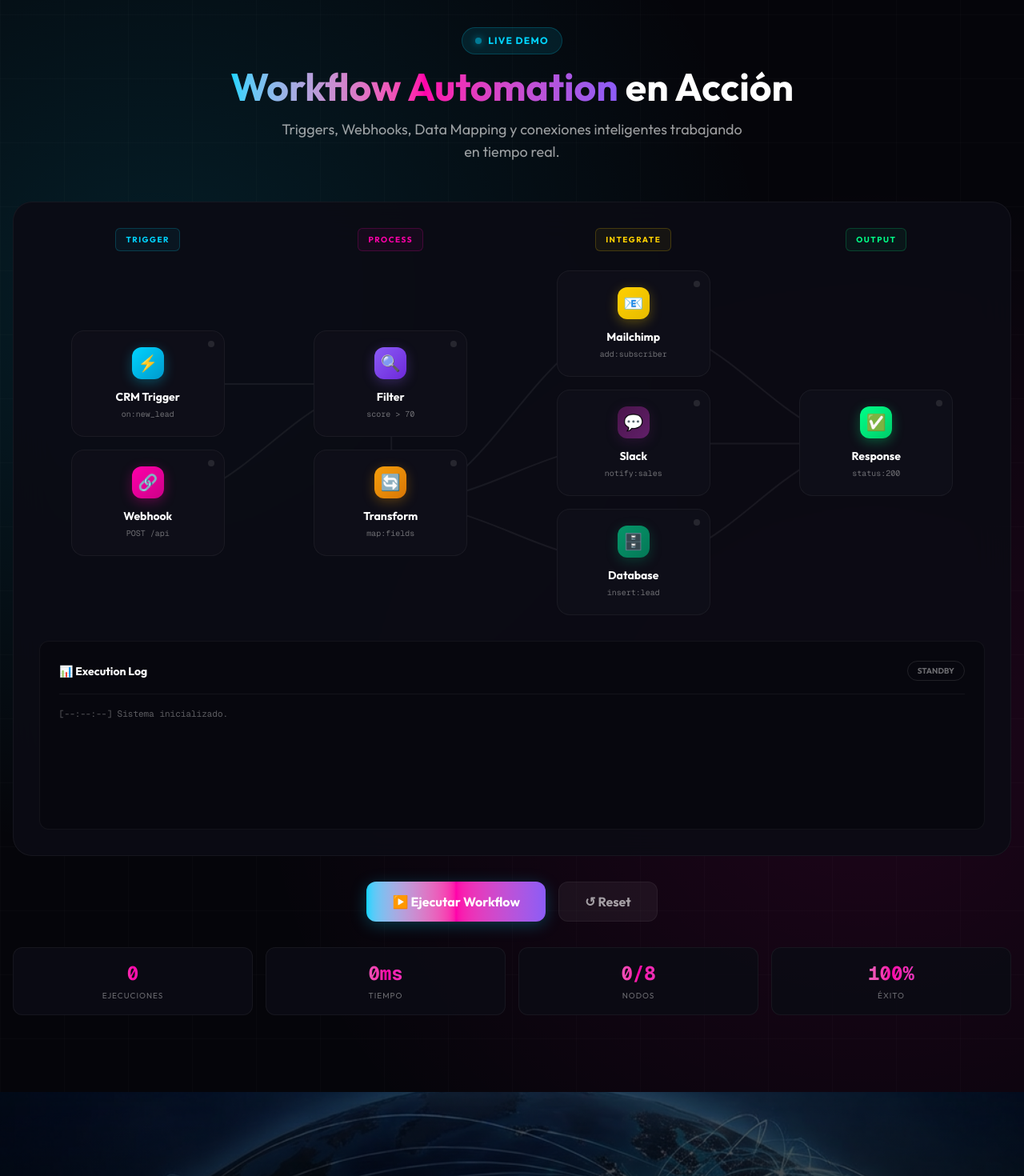
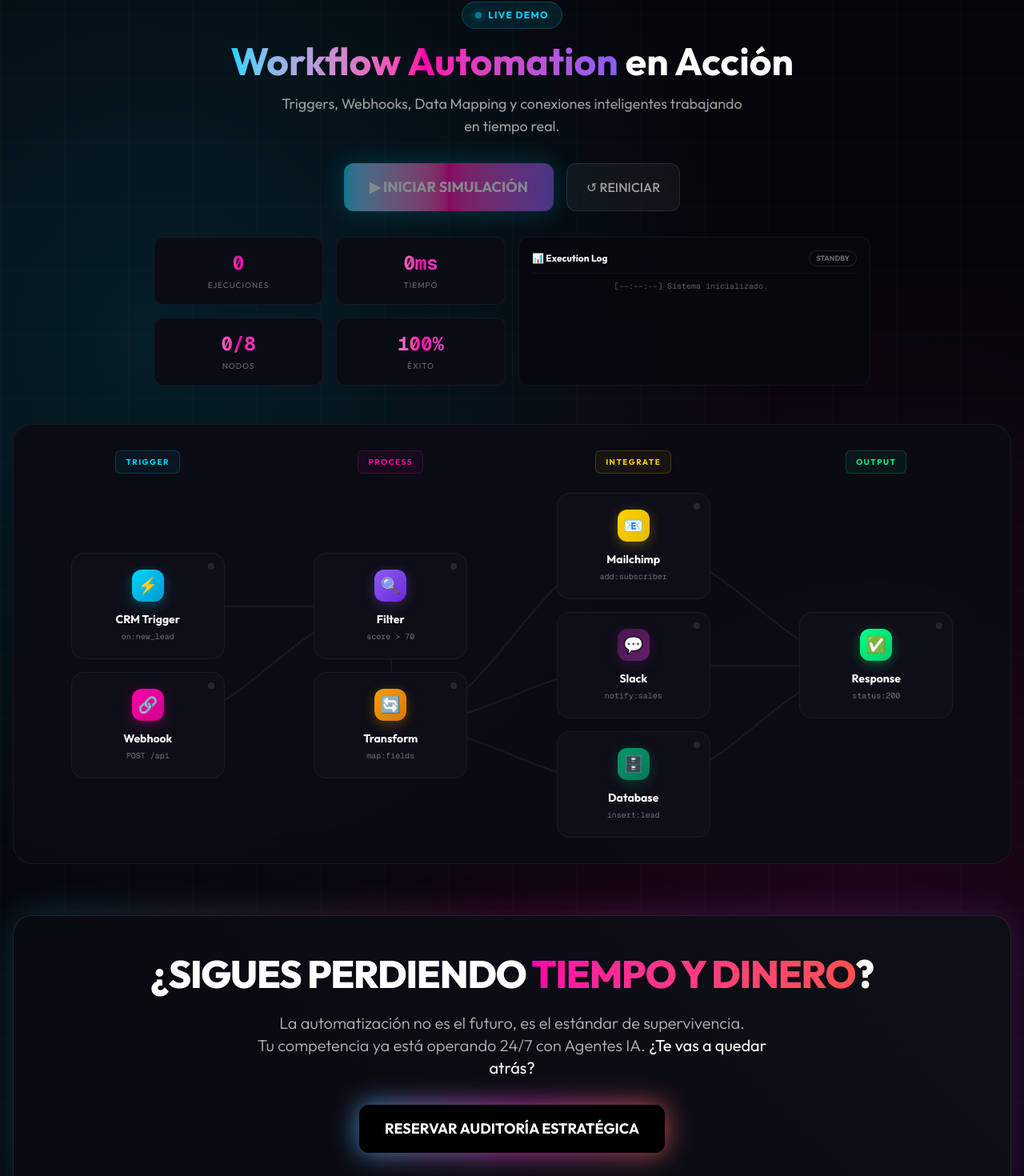
Before and after one commit to zapatacreativo-bit/eternal-test, a Next.js app: page / in a window 1280 px wide. Shown: the part 6215-7685 px from the top of the page at 80% size. Built offline with nearby package versions, Linux system fonts and the light colour scheme.

Commit message:
feat: content updates

```diff
--- a/components/sections/WorkflowSimulation.tsx
+++ b/components/sections/WorkflowSimulation.tsx
@@ -320,7 +320,7 @@
     };
 
     return (
-        <section className="py-24 px-4 bg-[#05050a] text-white overflow-hidden relative">
+        <section className="py-12 md:py-16 px-4 bg-[#05050a] text-white overflow-hidden relative">
             <style jsx>{`
                 .tier-label.cyan { color: ${CONFIG.colors.cyan}; border: 1px solid rgba(0,212,255,0.2); background: rgba(0,212,255,0.05); }
                 .tier-label.magenta { color: ${CONFIG.colors.magenta}; border: 1px solid rgba(255,0,170,0.2); background: rgba(255,0,170,0.05); }
@@ -352,9 +352,57 @@
                     <h2 className="text-4xl md:text-5xl font-bold mb-4">
                         <span className="bg-clip-text text-transparent bg-gradient-to-r from-[#00d4ff] via-[#ff00aa] to-[#8b5cf6]">Workflow Automation</span> en Acción
                     </h2>
-                    <p className="text-white/60 max-w-xl mx-auto text-lg">
+                    <p className="text-white/60 max-w-xl mx-auto text-lg mb-8">
                         Triggers, Webhooks, Data Mapping y conexiones inteligentes trabajando en tiempo real.
                     </p>
+
+                    {/* Controls (Moved Up) */}
+                    <div className="flex justify-center gap-4 flex-wrap relative z-20">
+                        <button
+                            onClick={run}
+                            disabled={isRunning}
+                            className="px-8 py-4 rounded-xl bg-gradient-to-r from-[#00d4ff] via-[#ff00aa] to-[#8b5cf6] text-white font-bold text-lg shadow-[0_0_30px_rgba(0,212,255,0.4)] hover:shadow-[0_0_50px_rgba(255,0,170,0.6)] hover:scale-105 active:scale-95 transition-all disabled:opacity-50 disabled:hover:scale-100 disabled:hover:shadow-none animate-pulse hover:animate-none"
+                        >
+                            {isRunning ? "EJECUTANDO..." : "▶ INICIAR SIMULACIÓN"}
+                        </button>
+                        <button
+                            onClick={reset}
+                            className="px-6 py-4 rounded-xl bg-white/5 border border-white/10 text-white/60 font-medium hover:bg-white/10 hover:text-white transition-all backdrop-blur-md"
+                        >
+                            ↺ REINICIAR
+                        </button>
+                    </div>
+
+                    {/* Execution Dashboard (Moved Here) */}
+                    <div className="mt-8 grid grid-cols-1 lg:grid-cols-2 gap-4 max-w-4xl mx-auto">
+
+                        {/* Stats Grid */}
+                        <div className="grid grid-cols-2 gap-4">
+                            <StatCard label="Ejecuciones" value={stats.exec} />
+                            <StatCard label="Tiempo" value={stats.time} />
+                            <StatCard label="Nodos" value={stats.nodes} />
+                            <StatCard label="Éxito" value={stats.success} />
+                        </div>
+
+                        {/* Log Panel */}
+                        <div className="bg-[#08080f]/95 border border-white/5 rounded-xl p-4 flex flex-col h-full min-h-[140px]">
+                            <div className="flex justify-between items-center mb-2 border-b border-white/5 pb-2">
+                                <h4 className="font-bold text-white text-xs flex items-center gap-2">📊 Execution Log</h4>
+                                <span className={cn(
+                                    "text-[9px] uppercase font-bold px-2 py-0.5 rounded-full border",
+                                    execStatus === "Standby" ? "border-white/10 text-white/40" :
+                                        execStatus === "Running..." ? "border-[#00d4ff]/20 bg-[#00d4ff]/5 text-[#00d4ff]" :
+                                            "border-[#00ff88]/20 bg-[#00ff88]/5 text-[#00ff88]"
+                                )}>
+                                    {execStatus}
+                                </span>
+                            </div>
+                            <div ref={logContainerRef} className="flex-1 overflow-y-auto font-mono text-[10px] space-y-1 pr-2 scrollbar-thin scrollbar-thumb-white/10 scrollbar-track-transparent">
+                                <div className="text-white/35">[--:--:--] Sistema inicializado.</div>
+                            </div>
+                        </div>
+
+                    </div>
                 </div>
 
                 {/* Canvas */}
@@ -412,50 +460,39 @@
                         />
                     ))}
 
-                    {/* Data Panel */}
-                    <div className="mt-8 bg-[#08080f]/95 border border-white/5 rounded-xl p-6">
-                        <div className="flex justify-between items-center mb-4 border-b border-white/5 pb-4">
-                            <h4 className="font-bold text-white text-sm flex items-center gap-2">📊 Execution Log</h4>
-                            <span className={cn(
-                                "text-[10px] uppercase font-bold px-3 py-1 rounded-full border",
-                                execStatus === "Standby" ? "border-white/10 text-white/40" :
-                                    execStatus === "Running..." ? "border-[#00d4ff]/20 bg-[#00d4ff]/5 text-[#00d4ff]" :
-                                        "border-[#00ff88]/20 bg-[#00ff88]/5 text-[#00ff88]"
-                            )}>
-                                {execStatus}
-                            </span>
-                        </div>
-                        <div ref={logContainerRef} className="h-32 overflow-y-auto font-mono text-[11px] space-y-2 pr-2 scrollbar-thin scrollbar-thumb-white/10 scrollbar-track-transparent">
-                            <div className="text-white/35">[--:--:--] Sistema inicializado.</div>
-                        </div>
-                    </div>
+
 
                 </div>
 
-                {/* Controls */}
-                <div className="flex justify-center gap-4 mt-8 flex-wrap">
-                    <button
-                        onClick={run}
-                        disabled={isRunning}
-                        className="px-8 py-3 rounded-xl bg-gradient-to-r from-[#00d4ff] via-[#ff00aa] to-[#8b5cf6] text-white font-bold shadow-[0_4px_20px_rgba(0,212,255,0.25)] hover:shadow-[0_8px_30px_rgba(0,212,255,0.35)] hover:-translate-y-0.5 transition-all disabled:opacity-50 disabled:hover:translate-y-0"
-                    >
-                        ▶️ Ejecutar Workflow
-                    </button>
-                    <button
-                        onClick={reset}
-                        className="px-8 py-3 rounded-xl bg-white/5 border border-white/5 text-white/60 font-bold hover:bg-white/10 hover:text-white transition-all"
-                    >
-                        ↺ Reset
-                    </button>
+                {/* Aggressive CTA Banner */}
+                <div className="relative mt-16 group">
+                    <div className="absolute inset-0 bg-gradient-to-r from-[#00d4ff] via-[#ff00aa] to-[#8b5cf6] rounded-3xl opacity-20 blur-xl group-hover:opacity-30 transition-opacity" />
+                    <div className="relative bg-[#0a0a12] border border-white/10 rounded-3xl p-8 md:p-12 text-center overflow-hidden">
+
+                        {/* Background Beams */}
+                        <div className="absolute top-0 left-0 w-full h-full bg-[linear-gradient(45deg,transparent_25%,rgba(255,255,255,0.02)_50%,transparent_75%,transparent_100%)] bg-[length:250%_250%] animate-[shimmer_3s_infinite]" />
+
+                        <h3 className="text-3xl md:text-5xl font-extrabold text-white mb-6 tracking-tight">
+                            ¿SIGUES PERDIENDO <span className="text-transparent bg-clip-text bg-gradient-to-r from-[#ff00aa] to-[#ff4d4d]">TIEMPO Y DINERO</span>?
+                        </h3>
+                        <p className="text-lg md:text-xl text-white/70 max-w-2xl mx-auto mb-8 font-light">
+                            La automatización no es el futuro, es el estándar de supervivencia. <br className="hidden md:block" />
+                            Tu competencia ya está operando 24/7 con Agentes IA. <strong className="text-white">¿Te vas a quedar atrás?</strong>
+                        </p>
+
+                        <div className="flex justify-center">
+                            <a href="#contacto" className="relative inline-flex group/btn">
+                                <div className="absolute transition-all duration-1000 opacity-70 -inset-px bg-gradient-to-r from-[#44BCFF] via-[#FF44EC] to-[#FF675E] rounded-xl blur-lg group-hover/btn:opacity-100 group-hover/btn:-inset-1 group-hover/btn:duration-200 animate-tilt"></div>
+                                <button className="relative inline-flex items-center justify-center px-8 py-4 text-lg font-bold text-white transition-all duration-200 bg-black font-pj rounded-xl focus:outline-none focus:ring-2 focus:ring-offset-2 focus:ring-gray-900">
+                                    RESERVAR AUDITORÍA ESTRATÉGICA
+                                </button>
+                            </a>
+                        </div>
+
+                    </div>
                 </div>
 
-                {/* Stats */}
-                <div className="grid grid-cols-2 md:grid-cols-4 gap-4 mt-8">
-                    <StatCard label="Ejecuciones" value={stats.exec} />
-                    <StatCard label="Tiempo" value={stats.time} />
-                    <StatCard label="Nodos" value={stats.nodes} />
-                    <StatCard label="Éxito" value={stats.success} />
-                </div>
+
             </div>
         </section>
     );
```
